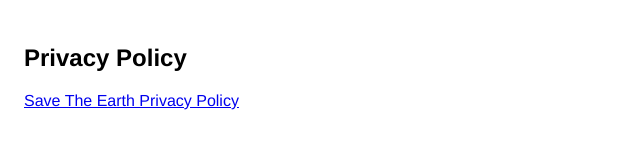
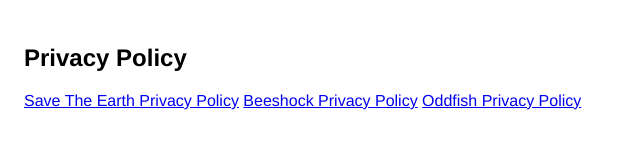
Before and after one commit to Integer869/Integer869.github.io, a plain HTML site: page index.html in a window 1280 px wide. Shown: the whole page, without its empty margins (0-640 px from the left). Drawn offline with Linux system fonts and the light colour scheme.

Commit message:
Update index.html

```diff
--- a/index.html
+++ b/index.html
@@ -9,6 +9,9 @@
     <body>
     <h2>Privacy Policy</h2> <p>
         <a href="PrivacyPolicySaveTheEarth.html">Save The Earth Privacy Policy</a>
+        <a href="PrivacyPolicySaveTheEarth.html">Beeshock Privacy Policy</a>
+         <a href="PrivacyPolicySaveTheEarth.html">Oddfish Privacy Policy</a>
+
 
     </body>
     </html>
```
